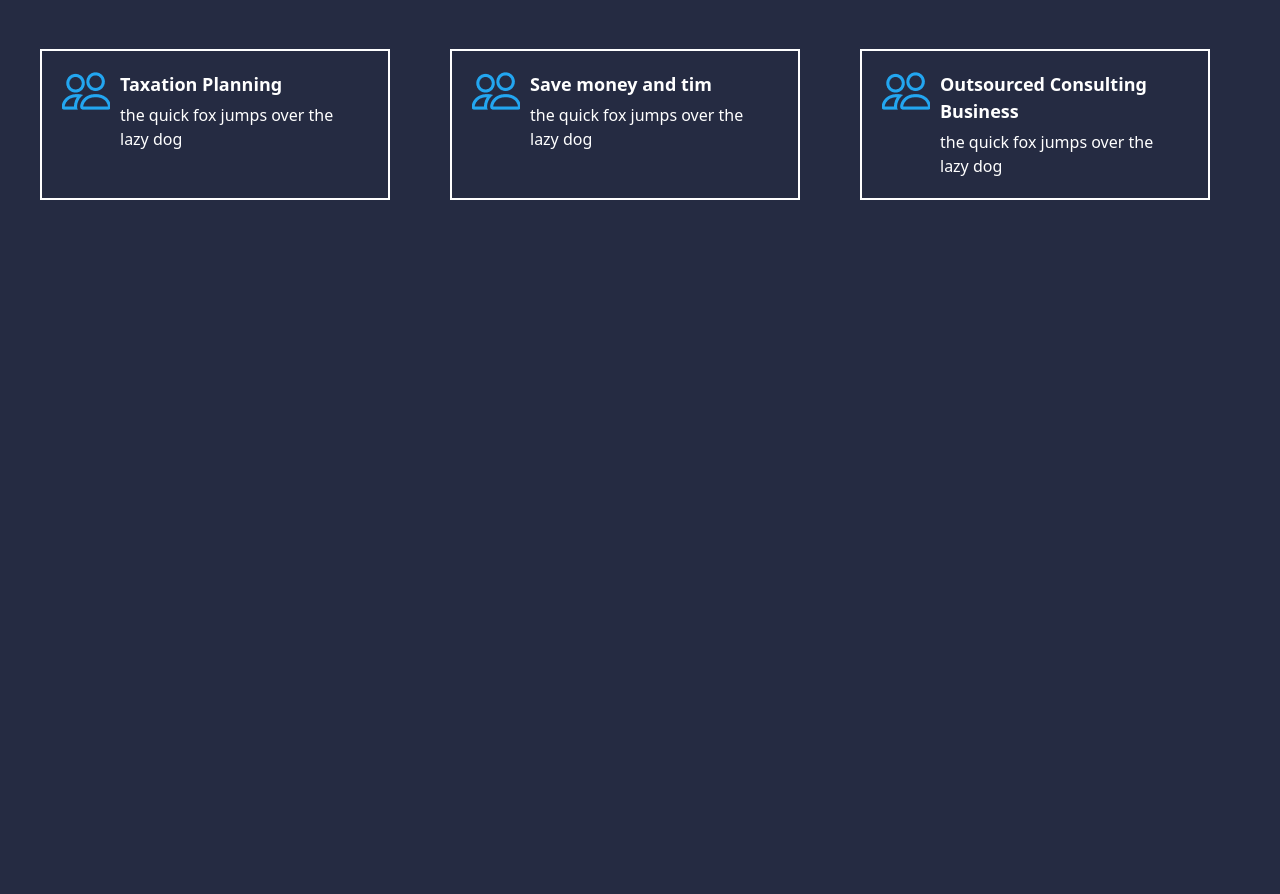
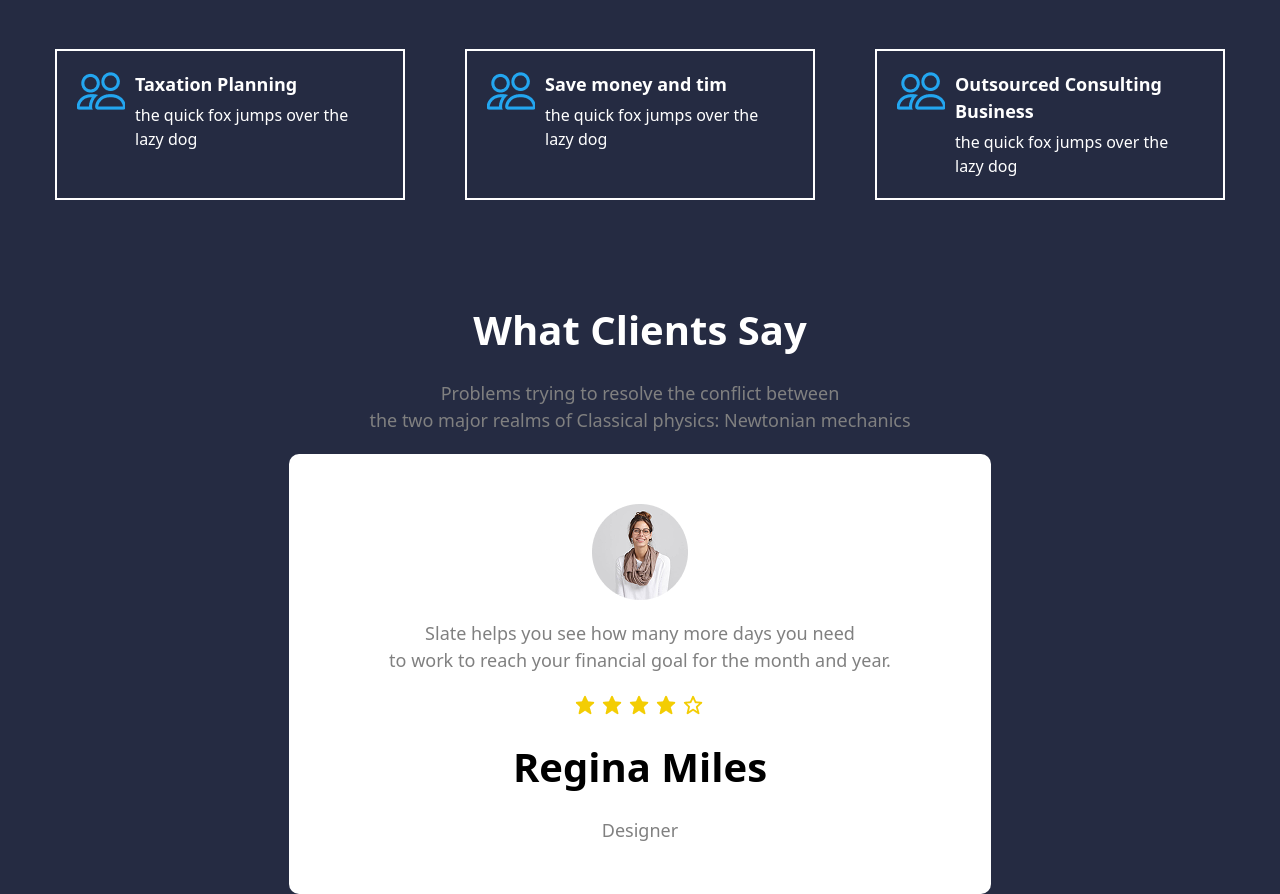
Before and after one commit to z1yodullo/s3, a website: page index.html in a window 1280 px wide. Shown: the part 1102-1996 px from the top of the page. Before the commit the page ends 1402 px from the top, so only its background shows below. Drawn offline with Linux system fonts and the light colour scheme.

Commit message:
add section-3

```diff
--- a/index.html
+++ b/index.html
@@ -62,7 +62,9 @@
       </aside>
       <img src="col-md-6.png " class="z-1" alt="" />
     </section>
-    <section class="max-w-[1200px] m-auto flex flex-col justify-between items-center">
+    <section
+      class="max-w-[1200px] m-auto flex flex-col justify-between items-center"
+    >
       <h1 class="text-center text-[40px] font-bold">
         Better Strategy With <br />
         Quality Business
@@ -71,7 +73,7 @@
         Problems trying to resolve the conflict between <br />
         the two major realms of Classical physics: Newtonian mechanics
       </p>
-      <div class="py-[100px] flex flex-wrap gap-[60px]">
+      <div class="py-[100px] flex flex-wrap gap-[60px] justify-center">
         <div
           class="border-2 border-white w-[350px] flex items-start gap-[10px] p-[20px]"
         >
@@ -137,7 +139,9 @@
         >
           <img src="icn resize .icn-xl.png" alt="" />
           <div class="flex flex-col gap-[5px]">
-            <h4 class="font-bold text-[18px]">Outsourced Consulting Business</h4>
+            <h4 class="font-bold text-[18px]">
+              Outsourced Consulting Business
+            </h4>
             <p>
               the quick fox jumps over the <br />
               lazy dog
@@ -146,5 +150,25 @@
         </div>
       </div>
     </section>
+    <section
+      class="max-w-[1200px] m-auto flex flex-col justify-between items-center gap-[20px]"
+    >
+      <h1 class="text-center text-[40px] font-bold">What Clients Say</h1>
+      <p class="text-[18px] text-[gray] text-center">
+        Problems trying to resolve the conflict between <br />
+        the two major realms of Classical physics: Newtonian mechanics
+      </p>
+      <div class="py-[50px] m-[20px] lg:m-0 lg:px-[100px] bg-white flex flex-col items-center gap-[20px] rounded-[10px]">
+        <img src="./user.1.png" alt="" />
+        <p class="text-[18px] text-[gray] text-center">
+          Slate helps you see how many more days you need <br />
+          to work to reach your financial goal for the month and year.
+        </p>
+        <img src="stars.png" alt="">
+        <h1 class="text-center text-[40px] font-bold text-black" >Regina Miles</h1>
+        <p class="text-[18px] text-[gray] text-center">Designer</p>
+      </div>
+    </section>
+
   </body>
 </html>
```
Also changed, not shown: src/output.css, stars.png (added), user.1.png (added).
